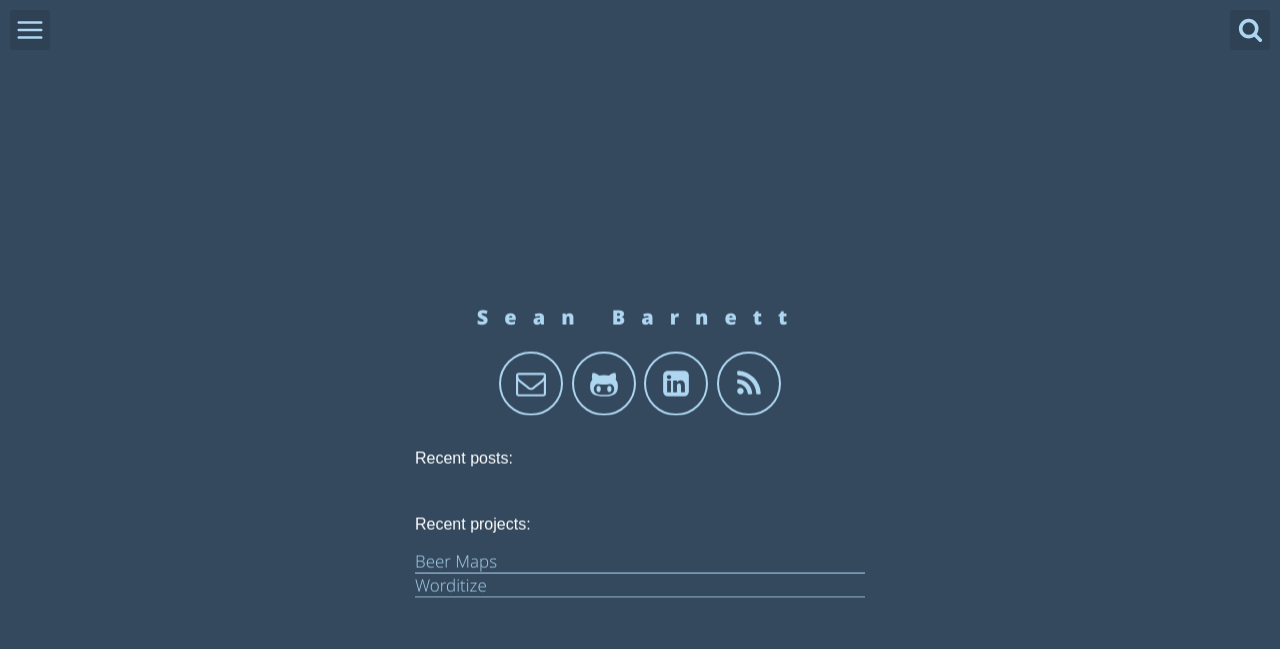
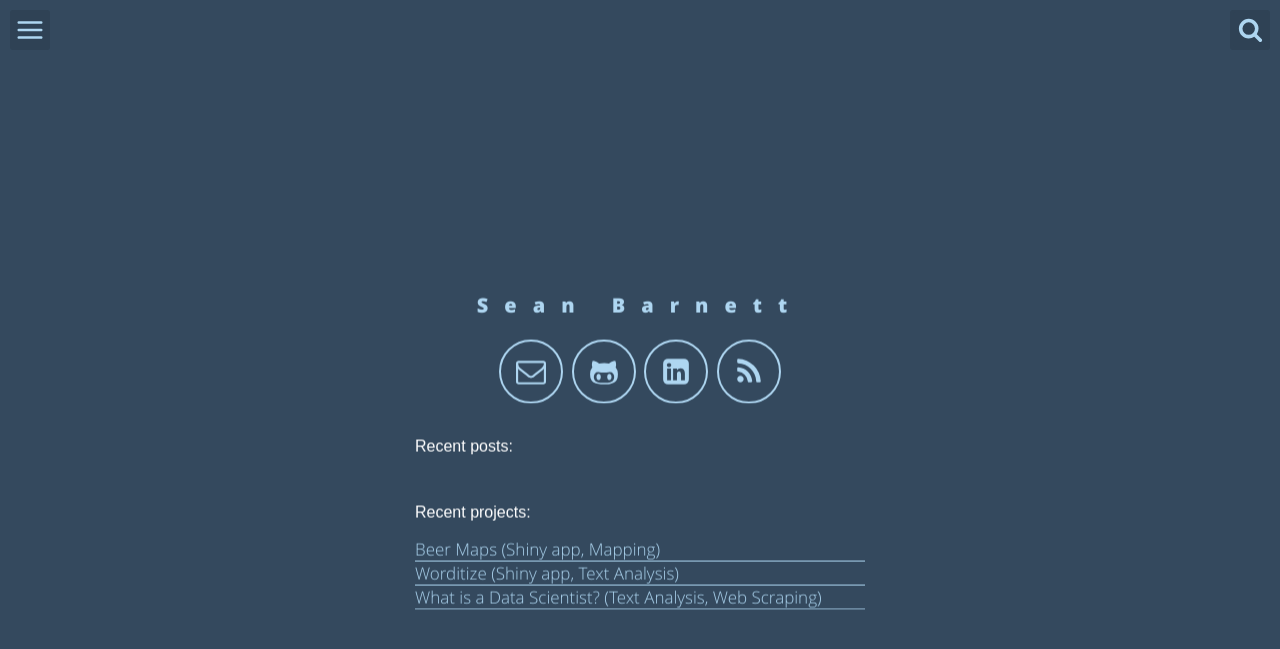
Before and after one commit to progdrum/progdrum.github.io, a Jekyll site: the page built from index.html, in a window 1280 px wide. Shown: the top 649 px of the page. Built offline with Jekyll 4.4.1, drawn with Linux system fonts in a browser that asks for light colours.

```diff
--- a/_config.yml
+++ b/_config.yml
@@ -1,12 +1,12 @@
 # Site settings
-title: Projects n' Things
+title: What I'm Doing
 description: "Still rocking some projects n' things"
 # baseurl: ""
 # url: ""
 
 # User settings
 username: Sean Barnett
-user_title: Sean Barnett - Awesome Dude
+user_title: Administrator
 email: brookforestscitech@gmail.com
 github_username: progdrum
 linkedin_public_url: sean-barnett-b54b8821/
@@ -54,10 +54,12 @@ links:
 
 # Projects in header index
 projects:
-  - name: Beer Maps
+  - name: Beer Maps (Shiny app, Mapping)
     url: https://github.com/progdrum/beermaps
-  - name: Worditize
+  - name: Worditize (Shiny app, Text Analysis)
     url: https://github.com/progdrum/worditize
+  - name: What is a Data Scientist? (Text Analysis, Web Scraping)
+    url: https://github.com/progdrum/stack_ds_scrape
 
 # Exclude my node related stuff
 exclude: ['package.json', 'src', 'node_modules']
```
